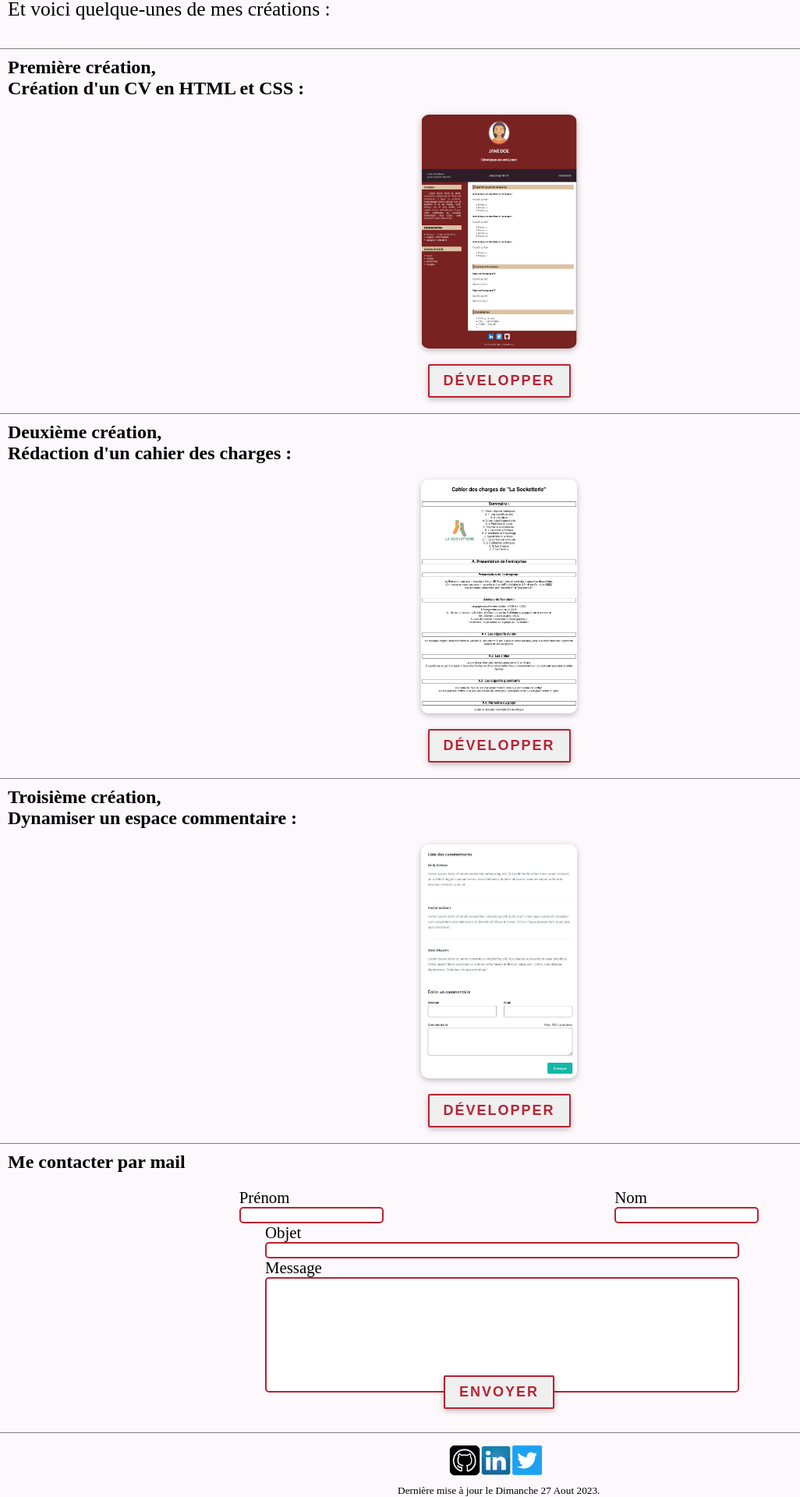
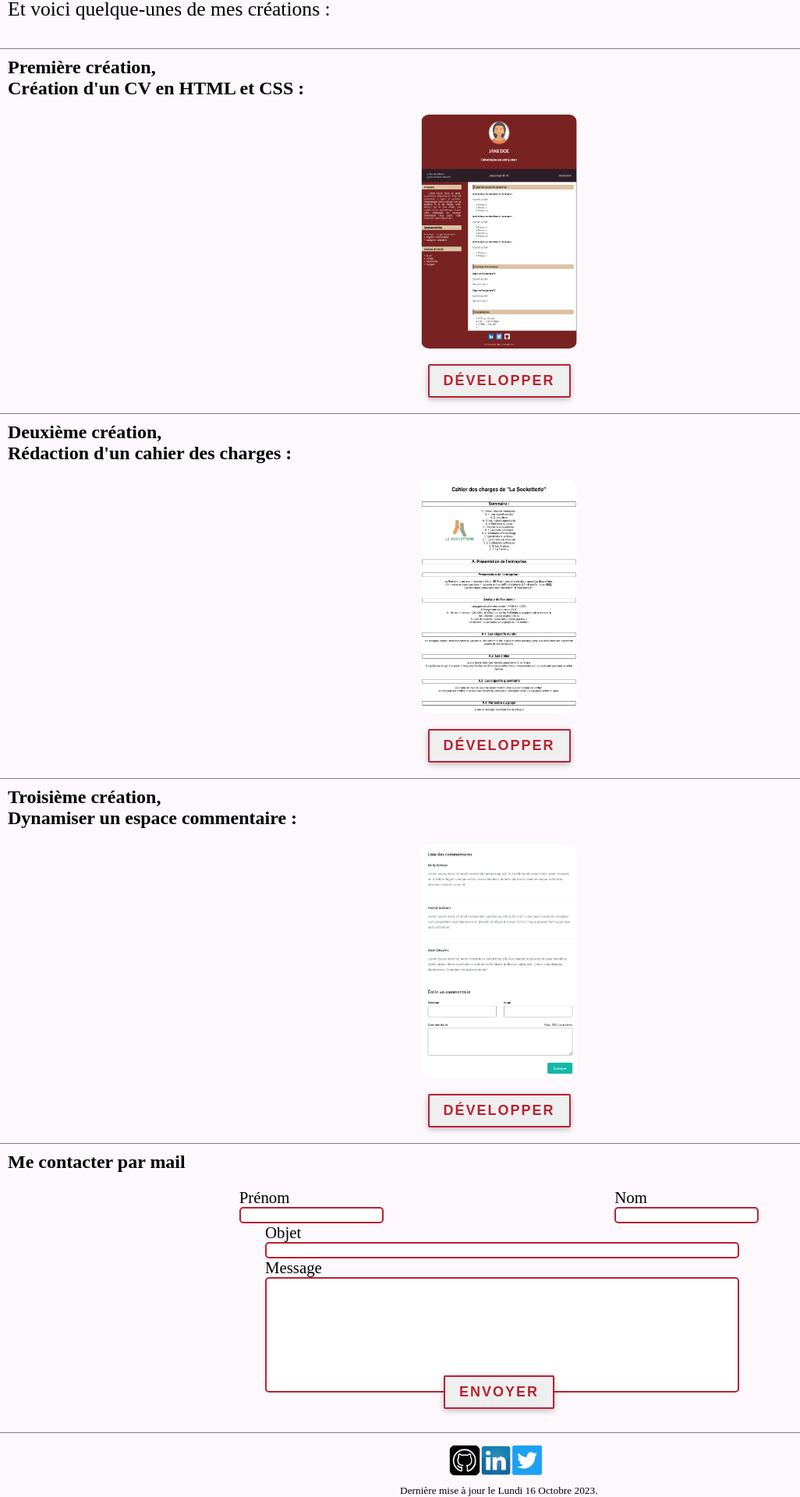
Before and after one commit to Uria-WebDev/Portfolio, a Vue app: page / in a window 1280 px wide. Shown: the part 592-2512 px from the top of the page at 78% size, without its empty margins (0-1026 px from the left). Built offline with nearby package versions, Linux system fonts and the light colour scheme.

Commit message:
production-end

```diff
--- a/index.html
+++ b/index.html
@@ -4,6 +4,7 @@
     <meta charset="UTF-8">
     <link rel="icon" href="/favicon.ico">
     <meta name="viewport" content="width=device-width, initial-scale=1.0">
+    <meta name="description" content="Bienvenue sur le portfolio de Julien Sorel">
     <title>Portfolio</title>
   </head>
   <body>
--- a/src/assets/css/404.css
+++ b/src/assets/css/404.css
@@ -1,8 +1,20 @@
 /* Message d'erreur 404 */
+
+#robot-img-div {
+    background-color: rgb(253, 248, 252);
+    padding-top: 50px;
+}
+
+#robot-img {
+    display: block;
+    width: 150px;
+    height: 150px;
+    margin-left: auto;
+    margin-right: auto;
+}
 
 #div-notfound {
     background-color: rgb(253, 248, 252);
-    padding-top: 50px;
     padding-bottom: 50px;
 }
 
--- a/src/assets/css/footer.css
+++ b/src/assets/css/footer.css
@@ -13,7 +13,7 @@ footer {
 }
 
 #date {
-    width: 260px;
+    width: 254px;
     margin-left: auto;
     margin-right: auto;
 }
--- a/src/assets/css/main.css
+++ b/src/assets/css/main.css
@@ -51,11 +51,14 @@ h2 {
     width: 200px;
     height: 300px;
     border-radius: 10px;
-    box-shadow: 0 2px 10px rgba(0, 0, 0, 0.16), 0 3px 6px rgba(0, 0, 0, 0.1);
     margin-left: auto;
     margin-right: auto;
     margin-top: 20px;
     margin-bottom: 20px;
+}
+
+#présentation1:hover, #présentation2:hover, #présentation3:hover {
+    box-shadow: 2px 2px 10px rgba(0, 0, 0, 0.16), 0 3px 6px rgba(0, 0, 0, 0.1);
 }
 
 .logo:hover, .more-img:hover {
--- a/src/components/Footer.vue
+++ b/src/components/Footer.vue
@@ -9,7 +9,7 @@
 
         <div id="date">
             <small>
-                Dernière mise à jour le <time datetime="2023-08-27T13:14+02:00">Dimanche 27 Aout 2023.</time>
+                Dernière mise à jour le <time datetime="2023-10-16T13:32">Lundi 16 Octobre 2023.</time>
             </small>
         </div>
 
--- a/src/components/Header.vue
+++ b/src/components/Header.vue
@@ -7,7 +7,7 @@
 
         <nav>
 
-            <a href="#" id="main-button"><img src="../assets/img/main-page.png" alt="Logo de la page d'accueil" title="Accueil" class="logo"></a>
+            <a href="/" id="main-button"><img src="../assets/img/main-page.png" alt="Logo de la page d'accueil" title="Accueil" class="logo"></a>
 
             <a href="#crea1"><button class="button">Création 1</button></a>
             <a href="#crea2"><button class="button">Création 2</button></a>
--- a/src/components/Main.vue
+++ b/src/components/Main.vue
@@ -28,7 +28,7 @@
                 Première création,<br>
                 Création d'un CV en HTML et CSS :
             </h2>
-            <img src="../assets/img/presentation-CV.png" alt="Image de présentation du CV" class="présentation">
+            <img src="../assets/img/presentation-CV.png" alt="Image de présentation du CV" id="présentation1" class="présentation">
             <div class="develop">
                 <button  @click="open1 = !open1" class="button">Développer</button>
             </div>
@@ -51,7 +51,7 @@
                 Deuxième création,<br>
                 Rédaction d'un cahier des charges :
             </h2>
-            <img src="../assets/img/presentation-cahier.jpg" alt="Image de présentation du cahier des charges" class="présentation">
+            <img src="../assets/img/presentation-cahier.jpg" alt="Image de présentation du cahier des charges" id="présentation2" class="présentation">
             <div class="develop">
                 <button  @click="open2 = !open2" class="button">Développer</button>
             </div>
@@ -66,7 +66,7 @@
                     <a href="../assets/img/cahier_3.jpg" target="_self"><img src="../assets/img/cahier_3.jpg" alt="image 3 du cahier des charges" class="more-img"></a>
                 </div>
                 <div class="link-div2">
-                    <a href="../assets/pdf/Cahier des charges.pdf" target="_blank" class="link">Lien vers le fichier PDF</a>
+                    <a href="../assets/pdf/Cahier-des-charges.pdf" target="_blank" class="link">Lien vers le fichier PDF</a>
                 </div>
             </div>
         </section>
@@ -76,7 +76,7 @@
                 Troisième création,<br>
                 Dynamiser un espace commentaire :
             </h2>
-            <img src="../assets/img/presentation-commentaire.jpg" alt="Image de présentation de l'espace commentaire" class="présentation">
+            <img src="../assets/img/presentation-commentaire.jpg" alt="Image de présentation de l'espace commentaire" id="présentation3" class="présentation">
             <div class="develop">
                 <button  @click="open3 = !open3" class="button">Développer</button>
             </div>
--- a/src/components/NotFound.vue
+++ b/src/components/NotFound.vue
@@ -1,4 +1,7 @@
 <template>
+    <div id="robot-img-div">
+        <img id="robot-img" src="../assets/img/robot.png" alt="image de robot mécano">
+    </div>
     <div id="div-notfound">
         <h2 id="notfound">Erreur 404 : Impossible de charger la page</h2>
     </div>
--- a/src/components/contact.vue
+++ b/src/components/contact.vue
@@ -54,7 +54,7 @@ function deleteFields() {
                 <div id="flex-div">
 
                     <div id="error-div">
-                        <svg x-description="Heroicon name: mini/x-circle" xmlns="http://www.w3.org/2000/svg" viewBox="0 0 20 20" fill="currentColor" aria-hidden="true">
+                        <svg xmlns="http://www.w3.org/2000/svg" viewBox="0 0 20 20" fill="currentColor" aria-hidden="true">
                             <path fill-rule="evenodd" d="M10 18a8 8 0 100-16 8 8 0 000 16zM8.28 7.22a.75.75 0 00-1.06 1.06L8.94 10l-1.72 1.72a.75.75 0 101.06 1.06L10 11.06l1.72 1.72a.75.75 0 101.06-1.06L11.06 10l1.72-1.72a.75.75 0 00-1.06-1.06L10 8.94 8.28 7.22z" clip-rule="evenodd"></path>
                         </svg>
                     </div>
```
Also changed, not shown: src/assets/img/robot.png (added), 1 other file (tests, documents, lock files or other folders).
